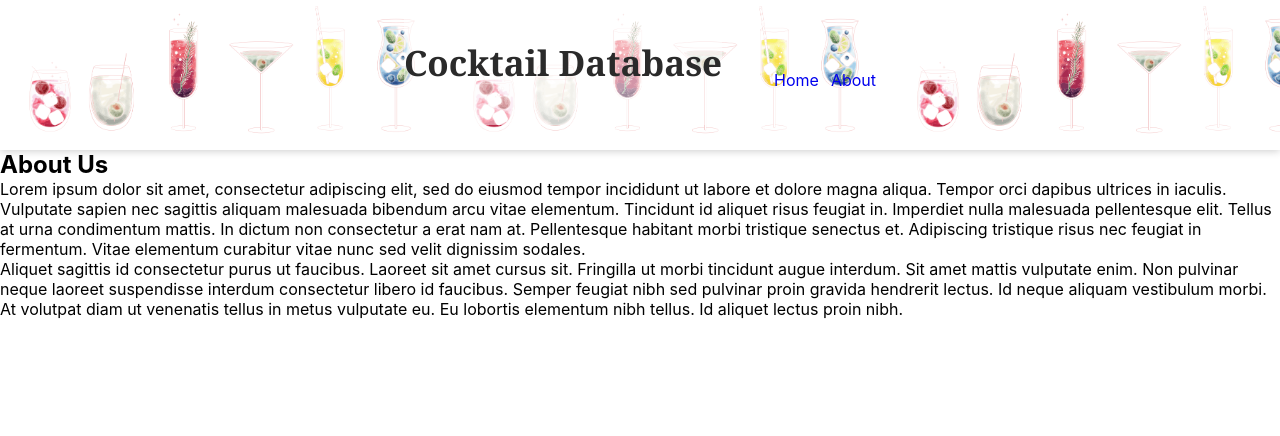
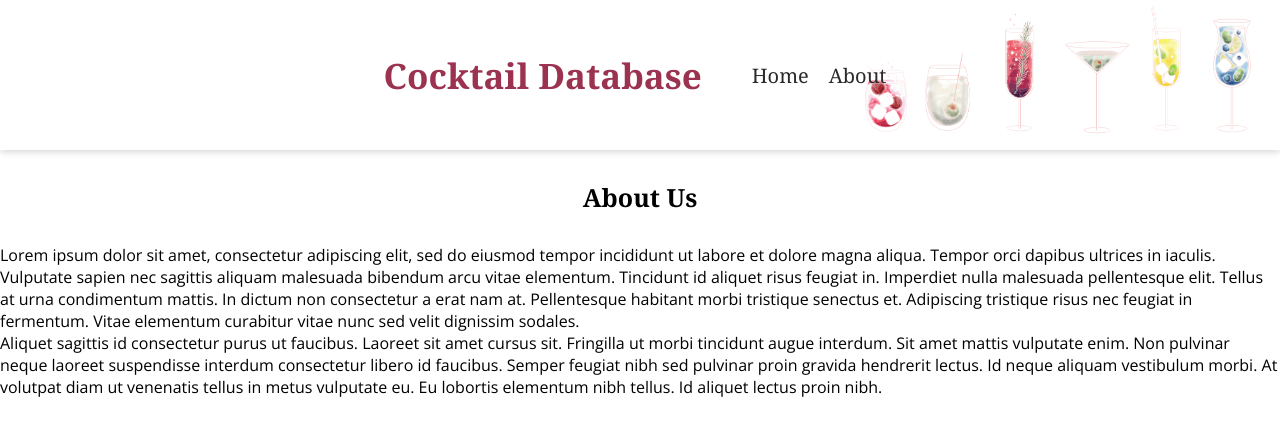
Before and after one commit to marinaspas/cocktails, a React (Create React App) app: page /about in a window 1280 px wide. Shown: the top 436 px of the page. Built offline with nearby package versions, Linux system fonts and the light colour scheme; no server answers.

Commit message:
added some functionality and styles to the cocktails list

```diff
--- a/public/index.html
+++ b/public/index.html
@@ -5,7 +5,7 @@
     <link rel="icon" href="%PUBLIC_URL%/favicon.ico" />
     <link rel="preconnect" href="https://fonts.gstatic.com" />
     <link
-      href="https://fonts.googleapis.com/css2?family=Montserrat&family=Noto+Serif:wght@400;700&display=swap"
+      href="https://fonts.googleapis.com/css2?family=Noto+Serif:wght@400;700&family=Open+Sans&display=swap"
       rel="stylesheet"
     />
     <meta name="viewport" content="width=device-width, initial-scale=1" />
--- a/src/App.css
+++ b/src/App.css
@@ -3,20 +3,23 @@
   margin: 0;
   padding: 0;
   -webkit-text-size-adjust: none;
+  font-family: "Open Sans", sans-serif;
 }
 ul {
   list-style: none;
 }
+/* body {
+  background-color: #eec0c6;
+  background-image: linear-gradient(315deg, #eec0c6 0%, #7ee8fa 74%);
+} */
 a {
   text-decoration: none;
 }
-.logo {
-  background: rgba(255, 255, 255, 0.5);
-}
+
 .logo h1 {
   font-family: "Noto Serif", serif;
   font-weight: 700;
-  color: #2a2a2a;
+  color: #9b324f;
   font-size: 35px;
   line-height: 125px;
 }
--- /dev/null
+++ b/src/components/Cocktail.css
@@ -0,0 +1,46 @@
+.cocktail {
+  width: 330px;
+  margin-right: 20px;
+  box-shadow: -1px 1px 5px rgba(0, 0, 0, 0.5);
+  margin-bottom: 20px;
+  border-radius: 4px;
+}
+.cocktail-link:nth-of-type(3n) .cocktail {
+  margin-right: 0;
+}
+.cocktail-tile-img {
+  width: 100%;
+  border-top-right-radius: 4px;
+  border-top-left-radius: 4px;
+}
+.cocktails-wrapper {
+  display: flex;
+  max-width: 1040px;
+  margin: 0 auto;
+  flex-wrap: wrap;
+}
+.cocktail-details {
+  padding: 10px;
+  color: #2a2a2a;
+}
+.cocktail-name {
+  font-family: "Noto-Serif", serif;
+  font-size: 20px;
+}
+.cocktail-glass,
+.cocktail-info {
+  font-size: 14px;
+  color: #5d5b5b;
+}
+.section-title {
+  font-size: 25px;
+  font-family: "Noto Serif", serif;
+  text-align: center;
+  padding: 30px 0;
+}
+.empty-state-icon {
+  display: block;
+  width: 70px;
+  height: 70px;
+  margin: 50px auto 0 auto;
+}
--- a/src/components/Cocktail.js
+++ b/src/components/Cocktail.js
@@ -1,17 +1,18 @@
 import React from "react";
 import { Link } from "react-router-dom";
+import "./Cocktail.css";
 
 export default function Cocktail({ image, name, id, info, glass }) {
   return (
-    <Link to={`/cocktail/${id}`} className="btn btn-primary btn-details">
+    <Link to={`/cocktail/${id}`} className="cocktail-link">
       <article className="cocktail">
         <div className="img-container">
-          <img src={image} alt={name} />
+          <img src={image} alt={name} className="cocktail-tile-img" />
         </div>
         <div className="cocktail-details">
-          <h3>{name}</h3>
-          <h4>{glass}</h4>
-          <p>{info}</p>
+          <h3 className="cocktail-name">{name}</h3>
+          <h4 className="cocktail-glass">{glass}</h4>
+          <p className="cocktail-info">{info}</p>
         </div>
       </article>
     </Link>
--- a/src/components/CocktailList.js
+++ b/src/components/CocktailList.js
@@ -10,15 +10,22 @@ export default function CocktailList() {
   }
   if (cocktails.length < 1) {
     return (
-      <h2 className="section-title">
-        no cocktails matched your search criteria
-      </h2>
+      <div className="no-match">
+        <img
+          src="../images/cocktail-icon.png"
+          alt="cocktail-icon"
+          className="empty-state-icon"
+        />
+        <h2 className="section-title">
+          no cocktails matched your search criteria
+        </h2>
+      </div>
     );
   }
   return (
     <section className="section">
-      <h2 className="section-title">cocktails</h2>
-      <div className="cocktails-center">
+      <h2 className="section-title">Cocktails</h2>
+      <div className="cocktails-wrapper">
         {cocktails.map((item) => {
           return <Cocktail key={item.id} {...item} />;
         })}
--- a/src/components/Navbar.css
+++ b/src/components/Navbar.css
@@ -1,21 +1,35 @@
 .nav-center {
   display: flex;
-  justify-content: center;
   align-items: center;
+  height: 100%;
+  padding: 0 20px;
 }
 .nav-list {
   display: flex;
   margin-left: 40px;
-  margin-top: 35px;
 }
 .nav-link {
-  margin-left: 12px;
+  /* margin-left: 12px; */
+}
+.nav-text {
+  color: #2a2a2a;
+  font-family: "Noto Serif", serif;
+  font-size: 20px;
+  display: block;
+  padding: 5px 10px;
+}
+.nav-text:hover {
+  color: #405472;
+  border-radius: 3px;
 }
 .navbar {
-  background: url("../assets/cocktails-header-bg.png") repeat-x;
+  background: url("../assets/cocktails-header-bg.png") no-repeat;
   background-size: contain;
   height: 150px;
   box-shadow: 0px 1px 8px rgba(0, 0, 0, 0.2);
+  display: flex;
+  justify-content: center;
+  background-position: right;
 }
 .logo-icon {
   width: 60px;
--- a/src/components/Navbar.js
+++ b/src/components/Navbar.js
@@ -7,16 +7,20 @@ const Navbar = () => {
     <nav className="navbar">
       <div className="nav-center">
         <div className="logo">
-          <Link to="/">
+          <Link to="/" exact>
             <h1>Cocktail Database</h1>
           </Link>
         </div>
         <ul className="nav-list">
           <li className="nav-link">
-            <Link to="/">Home</Link>
+            <Link to="/" exact className="nav-text">
+              Home
+            </Link>
           </li>
           <li className="nav-link">
-            <Link to="/about">About</Link>
+            <Link to="/about" className="nav-text">
+              About
+            </Link>
           </li>
         </ul>
       </div>
--- /dev/null
+++ b/src/components/SearchForm.css
@@ -0,0 +1,24 @@
+.form-control {
+  width: 400px;
+  margin: 0 auto;
+  display: flex;
+  flex-direction: column;
+  padding: 30px;
+  box-shadow: rgba(0, 0, 0, 0.16) 0px 10px 36px 0px,
+    rgba(0, 0, 0, 0.06) 0px 0px 0px 1px;
+}
+.form-label {
+  font-weight: bold;
+  letter-spacing: 1px;
+  padding-bottom: 5px;
+}
+.search-form {
+  margin-top: 40px;
+}
+.search-input {
+  display: block;
+  padding: 5px;
+  background-color: #fafafa;
+  border: 1px solid #e3dcdc;
+  font-size: 18px;
+}
--- a/src/components/SearchForm.js
+++ b/src/components/SearchForm.js
@@ -1,5 +1,6 @@
 import React from "react";
 import { useGlobalContext } from "../context";
+import "./SearchForm.css";
 
 export default function SearchForm() {
   const { setSearchTerm } = useGlobalContext();
@@ -21,12 +22,15 @@ export default function SearchForm() {
     <section className="section search">
       <form className="search-form" onSubmit={handleSubmit}>
         <div className="form-control">
-          <label htmlFor="name">search for your favorite cocktail</label>
+          <label htmlFor="name" className="form-label">
+            Search Your Favorite Cocktail
+          </label>
           <input
             type="text"
             id="name"
             ref={searchValue}
             onChange={searchCocktail}
+            className="search-input"
           />
         </div>
       </form>
```
Also changed, not shown: public/images/cocktail-icon.png (added), src/assets/spikes.png (added).
